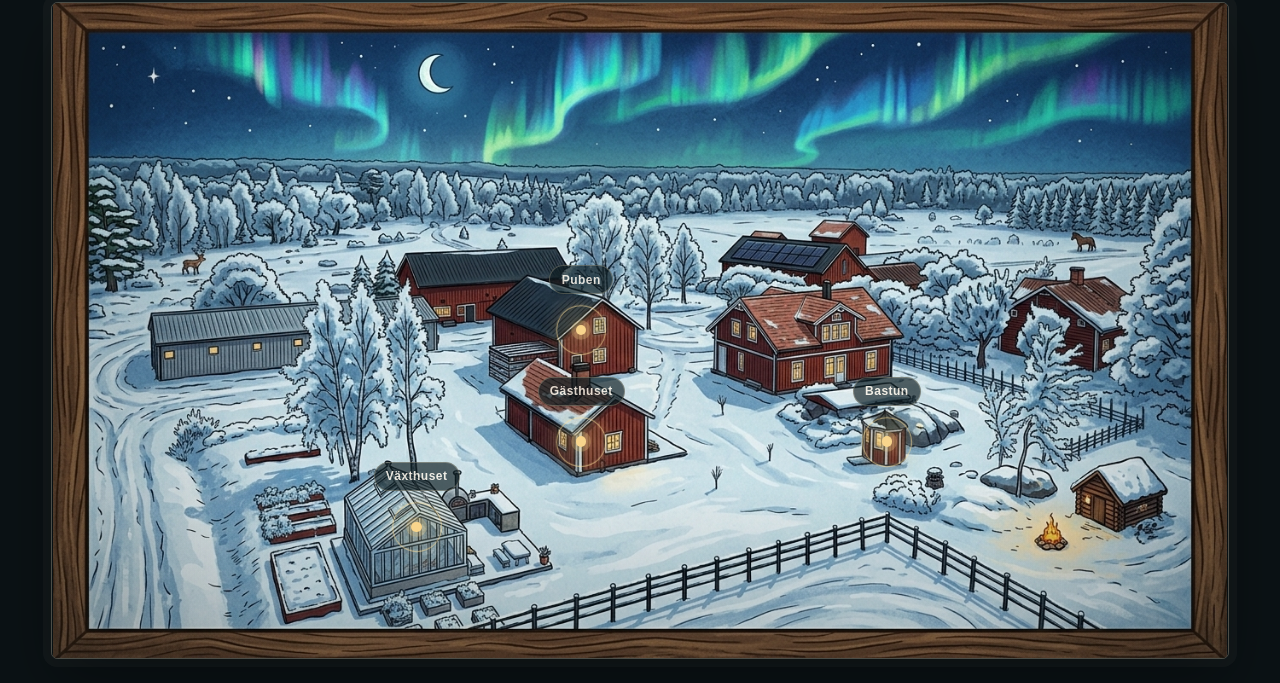
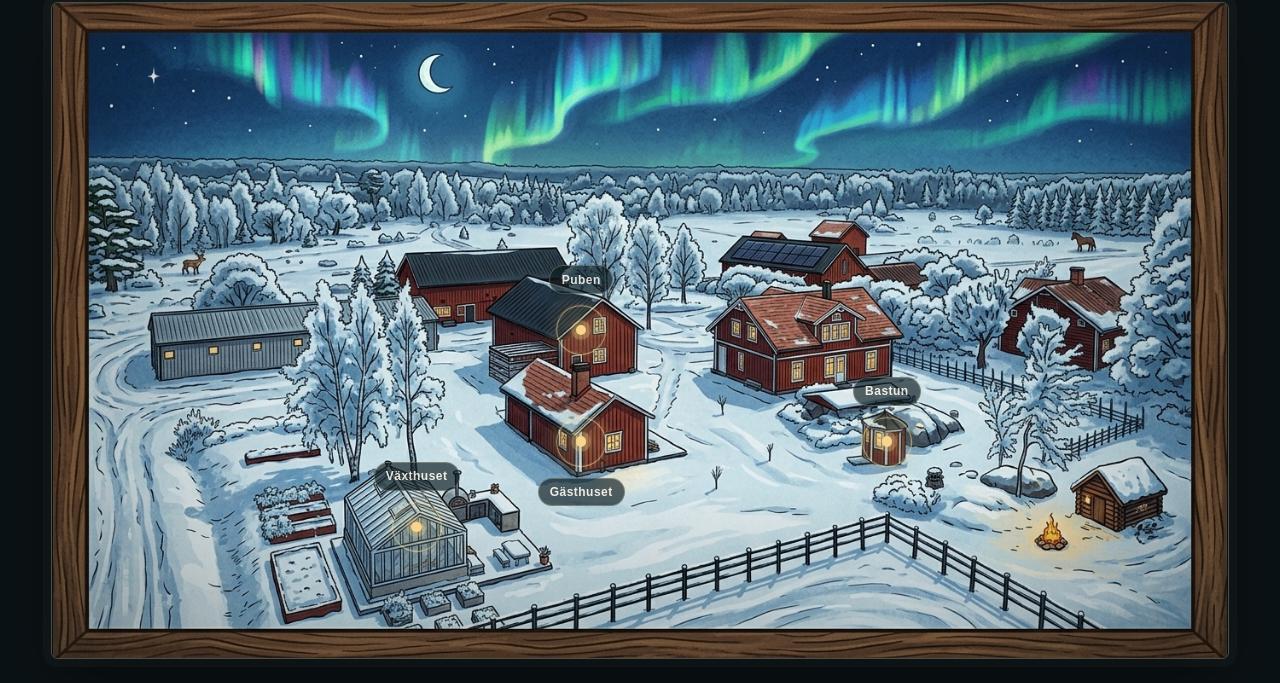
Before and after one commit to Kladdy/teda, a plain HTML site: page index.html in a window 1280 px wide. Shown: the part 151-834 px from the top of the page. Drawn offline with nearby package versions, Linux system fonts and the light colour scheme.

Commit message:
Adjust hotspot label positioning for guest house

```diff
--- a/style.css
+++ b/style.css
@@ -129,6 +129,12 @@ h1 {
 .hotspot--greenhouse { left: 31%; top: 80%; }
 .hotspot--sauna { left: 71%; top: 67%; }
 .hotspot--guest-house { left: 45%; top: 67%; }
+
+.hotspot--guest-house .hotspot-label {
+  top: calc(50% + 2.5rem);
+  bottom: auto;
+  transform: translateY(-0.25rem);
+}
 
 .hotspot-ring,
 .hotspot-dot {
```
